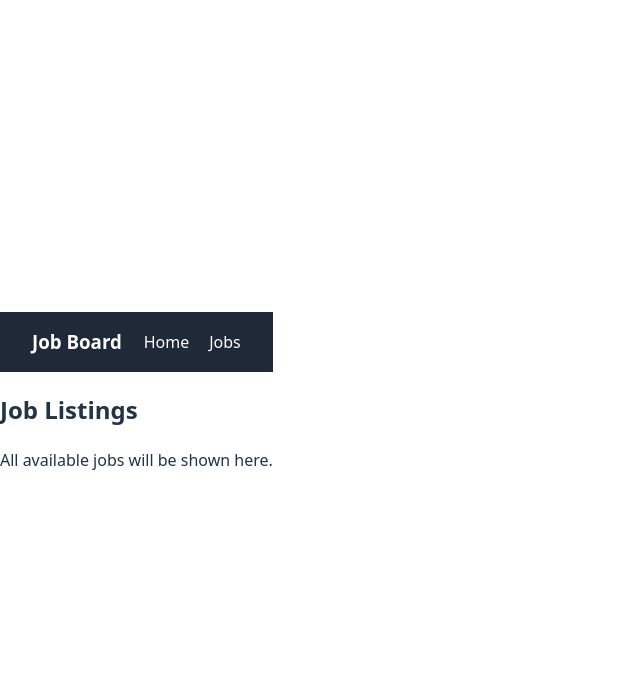
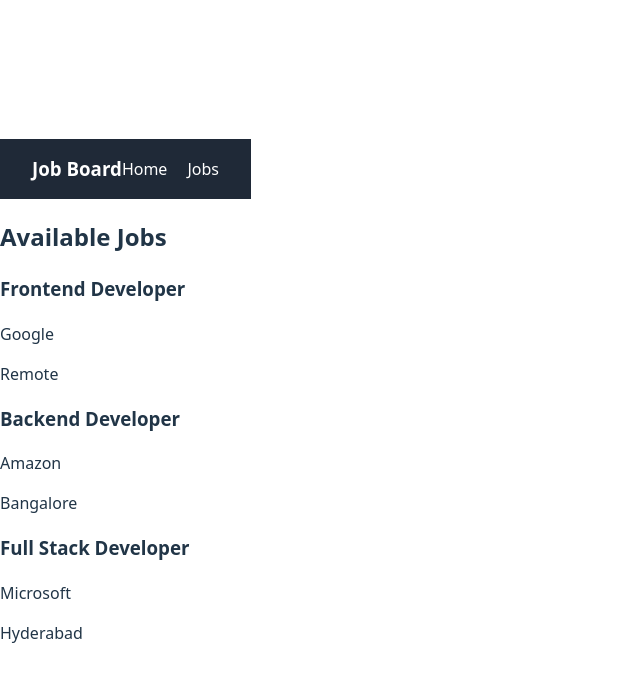
Before and after one commit to dhyankj/CODSOFT, a React (Vite) app in the folder client/: page /jobs in a window 1280 px wide. Shown: the top 682 px of the page, without its empty margins (0-640 px from the left). Built offline with nearby package versions, Linux system fonts and the light colour scheme.

Commit message:
Rendered job list dynamically using map

```diff
--- a/client/src/pages/Jobs.jsx
+++ b/client/src/pages/Jobs.jsx
@@ -1,8 +1,36 @@
+const jobsData = [
+  {
+    id: 1,
+    title: "Frontend Developer",
+    company: "Google",
+    location: "Remote",
+  },
+  {
+    id: 2,
+    title: "Backend Developer",
+    company: "Amazon",
+    location: "Bangalore",
+  },
+  {
+    id: 3,
+    title: "Full Stack Developer",
+    company: "Microsoft",
+    location: "Hyderabad",
+  },
+];
+
 function Jobs() {
   return (
     <div>
-      <h2>Job Listings</h2>
-      <p>All available jobs will be shown here.</p>
+      <h2>Available Jobs</h2>
+
+      {jobsData.map((job) => (
+        <div key={job.id}>
+          <h3>{job.title}</h3>
+          <p>{job.company}</p>
+          <p>{job.location}</p>
+        </div>
+      ))}
     </div>
   );
 }
```
